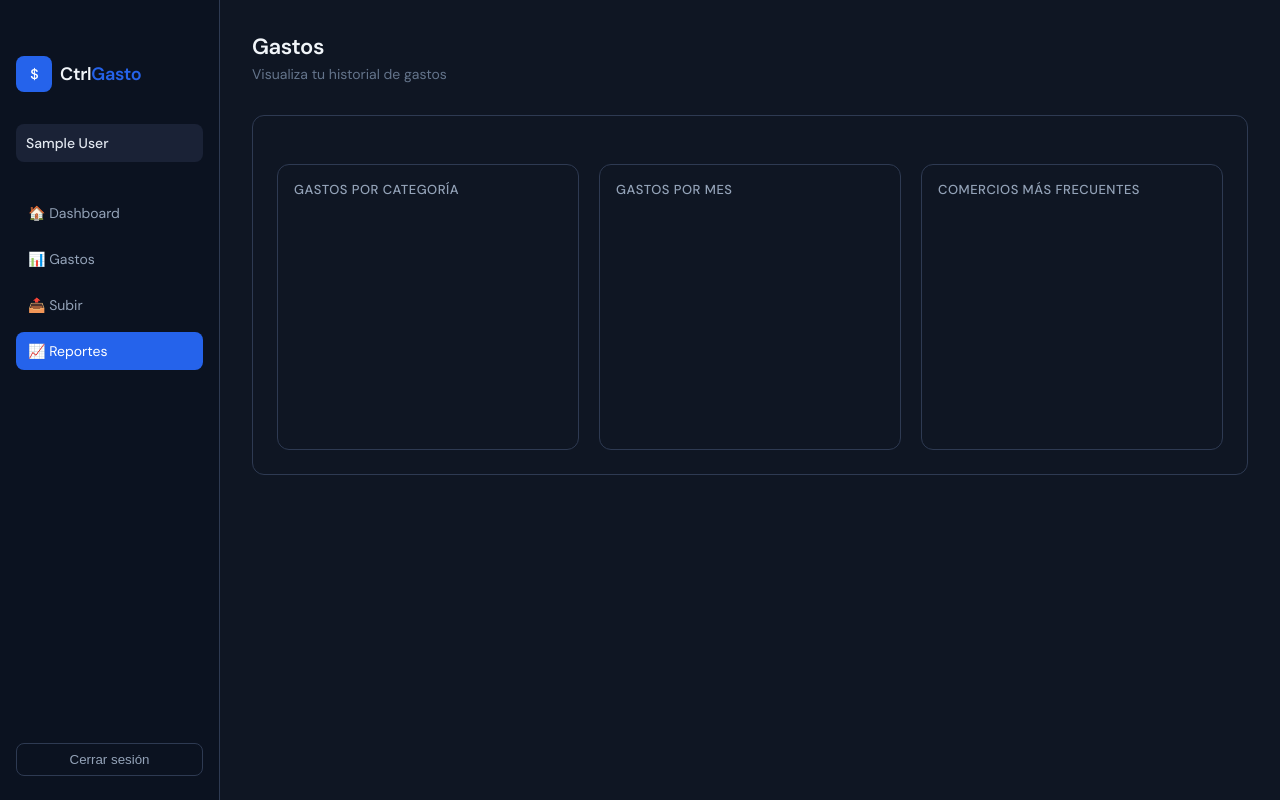
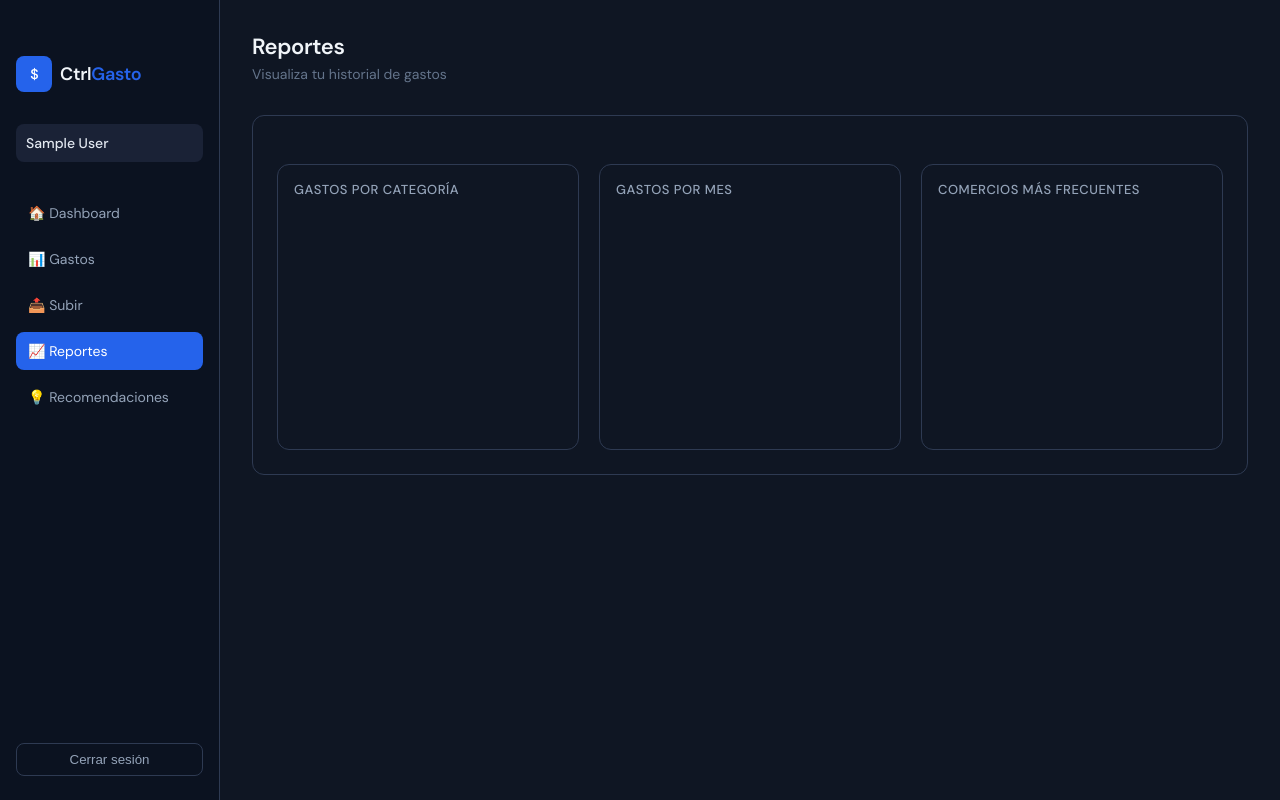
Before and after one commit to emanuelsimon/controlGastos_IW2, a plain HTML site: page frontend/reports.html in a window 1280 px wide. Drawn offline with nearby package versions, Linux system fonts and the light colour scheme; no server answers; sample sign-in values are in the browser's storage.

Commit message:
Agrego boton de recomendaciones a la navegacion del usuario

```diff
--- a/frontend/reports.html
+++ b/frontend/reports.html
@@ -31,13 +31,14 @@
                 <a href="expenses.html" class="cg-nav-item">📊 Gastos</a>
                 <a href="upload.html" class="cg-nav-item">📤 Subir</a>
                 <a href="reports.html" class="cg-nav-item">📈 Reportes</a>
+                <a href="recommendations.html" class="cg-nav-item">💡 Recomendaciones</a>
             </nav>
 
             <button id="logout-btn" class="cg-logout">Cerrar sesión</button>
         </aside>
 
         <main class="cg-main">
-            <h1>Gastos</h1>
+            <h1>Reportes</h1>
             <p class="cg-subtitle">Visualiza tu historial de gastos</p>
 
             <div class="content-box">
```
Also changed, not shown: frontend/dashboard.html (+1 -0 lines), frontend/edit-expense.html (+1 -0 lines), frontend/expenses.html (+1 -0 lines).
